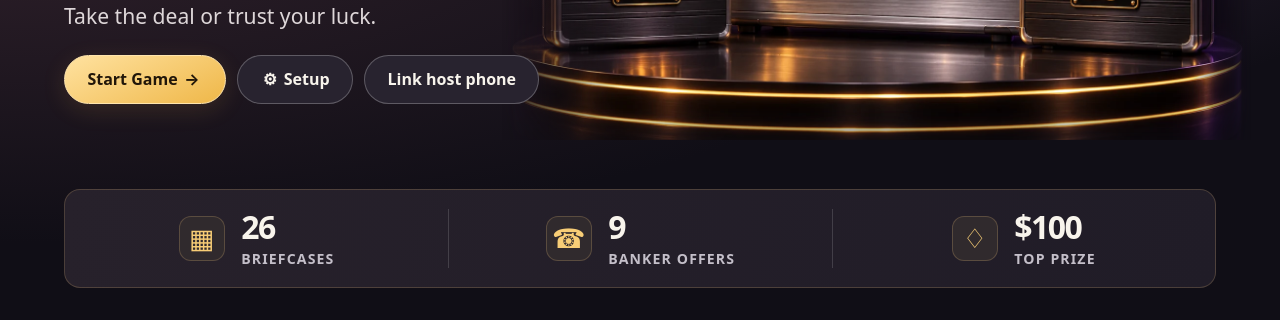
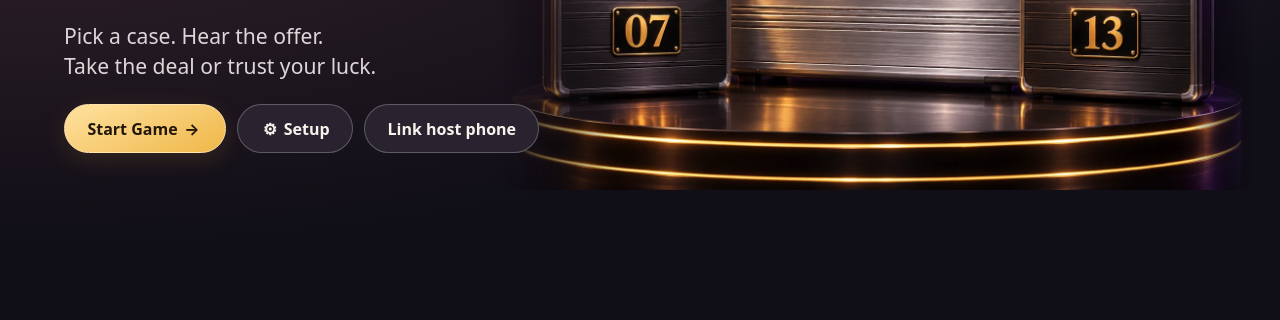
Before and after one commit to hmarkus32/deal-or-no-deal, a plain HTML site: page index.html in a window 1280 px wide. Shown: the part 480-800 px from the top of the page. Drawn offline with Linux system fonts and the light colour scheme.

Commit message:
Remove top-prize banner from title screen
The stats strip (26 Briefcases / 9 Banker offers / Top prize) under the title
hero is removed, since the top prize depends on the chosen board. Drops its
markup, the #top-prize update in host.js, and the .stats/.stat-symbol CSS.

```diff
--- a/game.css
+++ b/game.css
@@ -42,7 +42,7 @@ main { display: flex; }
 .hero { flex: 1; min-height: 0; position: relative; display: flex; align-items: center; isolation: isolate; }
 .stage-art { position: absolute; z-index: -1; width: 65%; height: 96%; right: -3%; top: 2%; object-fit: contain; mask-image: linear-gradient(90deg,transparent 0%,#000 16%,#000 92%,transparent), linear-gradient(0deg,transparent,#000 12%,#000 86%,transparent); mask-composite: intersect; }
 .hero-copy { width: 42%; padding: 1vh 0; }
-.board-tag, .eyebrow, .stats small, #held small { text-transform: uppercase; font-size: var(--label); letter-spacing: .13em; font-weight: 750; }
+.board-tag, .eyebrow, #held small { text-transform: uppercase; font-size: var(--label); letter-spacing: .13em; font-weight: 750; }
 .board-tag { display: inline-flex; align-items: center; gap: 9px; color: #f6d699; border: 1px solid #f3c77649; padding: .42em .86em; border-radius: 99px; background: #342920; }
 .board-tag i { width: .48em; height: .48em; border-radius: 50%; background: var(--gold); }
 #game-title { font-size: clamp(48px, min(7.75vw, 12.5vh), 164px); font-weight: 950; line-height: .88; letter-spacing: -.06em; margin: .24em 0; overflow-wrap: anywhere; }
@@ -54,13 +54,6 @@ main { display: flex; }
 .hero .actions { margin-top: clamp(14px,3vh,36px); }
 .hero button { padding: .78em 1.4em; }
 .hero button span { margin: 0 .16em; }
-.stats { display: grid; grid-template-columns: repeat(3,minmax(0,1fr)); flex: none; padding: clamp(15px, 2.4vh, 35px) 0; border: 1px solid #e6bd7a36; border-radius: 16px; background: linear-gradient(100deg,#27212b,#201c27); }
-.stats > div { min-width:0; display:flex; justify-content:center; align-items:center; gap: 1.3vw; }
-.stats > div + div { border-left: 1px solid var(--line); }
-.stat-symbol { display:grid; place-items:center; width:1.7em; height:1.7em; border:1px solid #ebc17f39; border-radius:12px; background:#302a2d; color:var(--gold); font-family:Arial,sans-serif; font-size: clamp(22px,2.1vw,42px); }
-.stats strong,.stats small { display:block; }
-.stats strong { font-size: clamp(24px,2.5vw,52px); line-height:1.1; letter-spacing:-.05em; }
-.stats small { margin-top: .3em; color: var(--muted); letter-spacing:.08em; }
 #game-screen { display: grid; grid-template-columns: minmax(215px,.72fr) minmax(0,2fr); gap: 2vw; padding: clamp(12px,3vh,36px) clamp(16px,3vw,64px); }
 .money-panel,.play-panel,.setup-controls,fieldset { border: 1px solid var(--line); background: #1a1721dc; border-radius: 18px; }
 .money-panel,.play-panel { min-height:0; min-width:0; display:flex; flex-direction:column; padding: clamp(12px,1.5vw,32px); }
@@ -191,9 +184,6 @@ dialog p { color:var(--muted); font-size:clamp(16px,1.2vw,22px); }
   .intro { font-size:17px; line-height:1.28; }
   .hero .actions { margin-top:1.6vh; }
   .hero button { padding:.62em 1.3em; }
-  .stats { padding:13px 0; border-radius:12px; }
-  .stat-symbol { display:none; }
-  .stats small { letter-spacing:.035em; }
   #game-screen { grid-template: minmax(0,1.35fr) minmax(0,1fr) / 1fr; gap:8px; padding:8px; }
   .play-panel { grid-row:1; }
   .play-panel,.money-panel { padding:9px; border-radius:12px; }
--- a/host.js
+++ b/host.js
@@ -249,7 +249,6 @@
     const preset = allPresets().find(p => sameBoard(p.amounts, settings.amounts));
     const name = preset?.name || 'Custom';
     $('board-name').textContent = /board$/i.test(name) ? name : name + ' board';
-    $('top-prize').textContent = money(settings.amounts[25]);
   }
   function render() {
     clearTimeout(timer);
--- a/index.html
+++ b/index.html
@@ -38,11 +38,6 @@
           <p class="intro">Pick a case. Hear the offer.<br>Take the deal or trust your luck.</p>
           <div class="actions"><button class="gold" id="start">Start Game <span aria-hidden="true">→</span></button><button id="setup"><span aria-hidden="true">⚙︎</span> Setup</button><button id="link-phone">Link host phone</button></div>
         </div>
-      </div>
-      <div class="stats">
-        <div><span class="stat-symbol" aria-hidden="true">▦</span><div><strong>26</strong><small>Briefcases</small></div></div>
-        <div><span class="stat-symbol" aria-hidden="true">☎︎</span><div><strong>9</strong><small>Banker offers</small></div></div>
-        <div><span class="stat-symbol" aria-hidden="true">♢</span><div><strong id="top-prize"></strong><small>Top prize</small></div></div>
       </div>
     </section>
     <section id="game-screen" class="screen" hidden>
```
